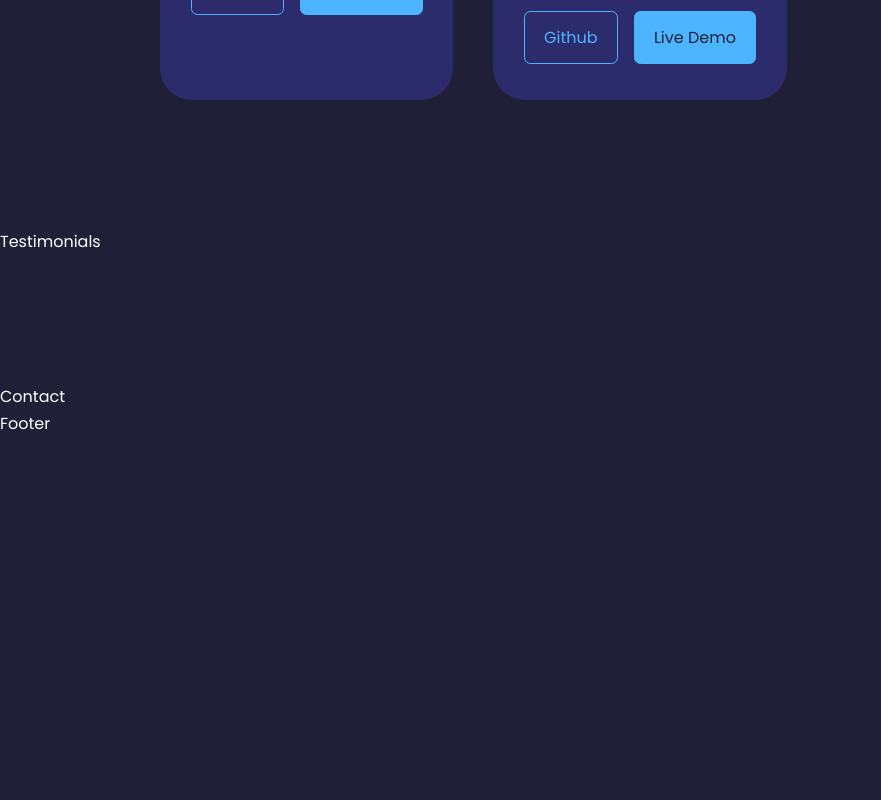
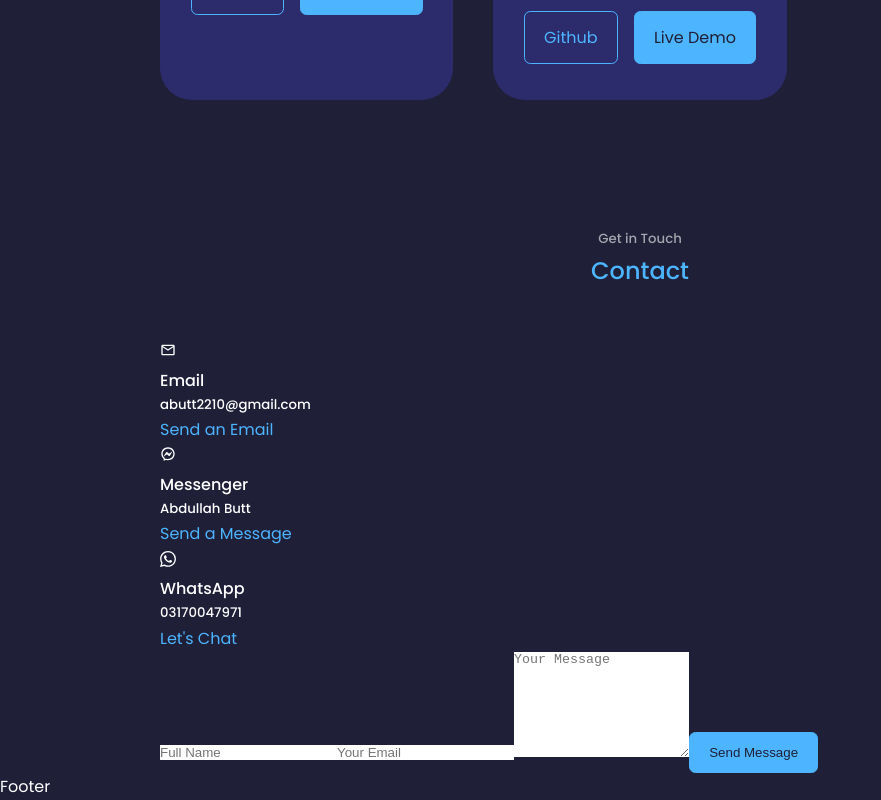
Before and after one commit to AbdullahButt2611/PortfolioApp, a React (Create React App) app in the folder react-portfolio-web-1/: page / in a window 1280 px wide. Shown: the part 3783-4583 px from the top of the page, without its empty margins (0-881 px from the left). Before the commit the page ends 4221 px from the top, so only its background shows below. Built offline with nearby package versions, Linux system fonts and the light colour scheme.

Commit message:
Working on Contact
The contact section is in progress now.

```diff
--- a/react-portfolio-web-1/src/App.jsx
+++ b/react-portfolio-web-1/src/App.jsx
@@ -5,7 +5,6 @@
 import Experience from './components/experience/Experience'
 import Services from './components/services/Services'
 import Portfolio from './components/portfolio/Portfolio'
-import Testimonials from './components/testimonials/Testimonials'
 import Contact from './components/contact/Contact'
 import Footer from './components/footer/Footer'
 
@@ -18,7 +17,6 @@
         <Experience/>
         <Services/>
         <Portfolio/>
-        <Testimonials/>
         <Contact/>
         <Footer/>
     </>
--- a/react-portfolio-web-1/src/components/contact/Contact.jsx
+++ b/react-portfolio-web-1/src/components/contact/Contact.jsx
@@ -1,9 +1,50 @@
 import React from 'react'
 import './contact.css'
+import {MdOutlineEmail} from 'react-icons/md'
+import {RiMessengerLine} from 'react-icons/ri'
+import {SiWhatsapp} from 'react-icons/si'
 
 const Contact = () => {
   return (
-    <section id='contact'>Contact</section>
+    <section id='contact'>
+      <h5>Get in Touch</h5>
+      <h2>Contact</h2>
+
+      <div className="container contact__container">
+        <div className="contact__options">
+
+          <article className="contact__option">
+            <MdOutlineEmail/>
+            <h4>Email</h4>
+            <h5>abutt2210@gmail.com</h5>
+            <a href="mailto:abutt2210@gmail.com" target="_blank">Send an Email</a>
+          </article>
+
+          <article className="contact__option">
+            <RiMessengerLine/>
+            <h4>Messenger</h4>
+            <h5>Abdullah Butt</h5>
+            <a href="https://m.me/people/Abdullah-Butt/100052355030712/" target="_blank">Send a Message</a>
+          </article>
+
+          <article className="contact__option">
+            <SiWhatsapp/>
+            <h4>WhatsApp</h4>
+            <h5>03170047971</h5>
+            <a href="https://api.whatsapp.com/send?phone=03170047971" target="_blank">Let's Chat</a>
+          </article>
+
+        </div>
+        {/* End of Options */}
+
+        <form action="">
+          <input type="text" name='name' placeholder='Full Name' required />
+          <input type="email" name='email' placeholder='Your Email' required />
+          <textarea name="message" rows="7" placeholder='Your Message' required></textarea>
+          <button type='submit' className='btn btn-primary'>Send Message</button>
+        </form>
+      </div>
+    </section>
   )
 }
 export default Contact
--- a/react-portfolio-web-1/src/components/testimonials/Testimonials.jsx
+++ /dev/null
@@ -1,9 +0,0 @@
-import React from 'react'
-
-const Testimonials = () => {
-  return (
-    <section id='testimonials'>Testimonials</section>
-  )
-}
-
-export default Testimonials
```
Also changed, not shown: react-portfolio-web-1/src/components/testimonials/testimonials.css (deleted).
